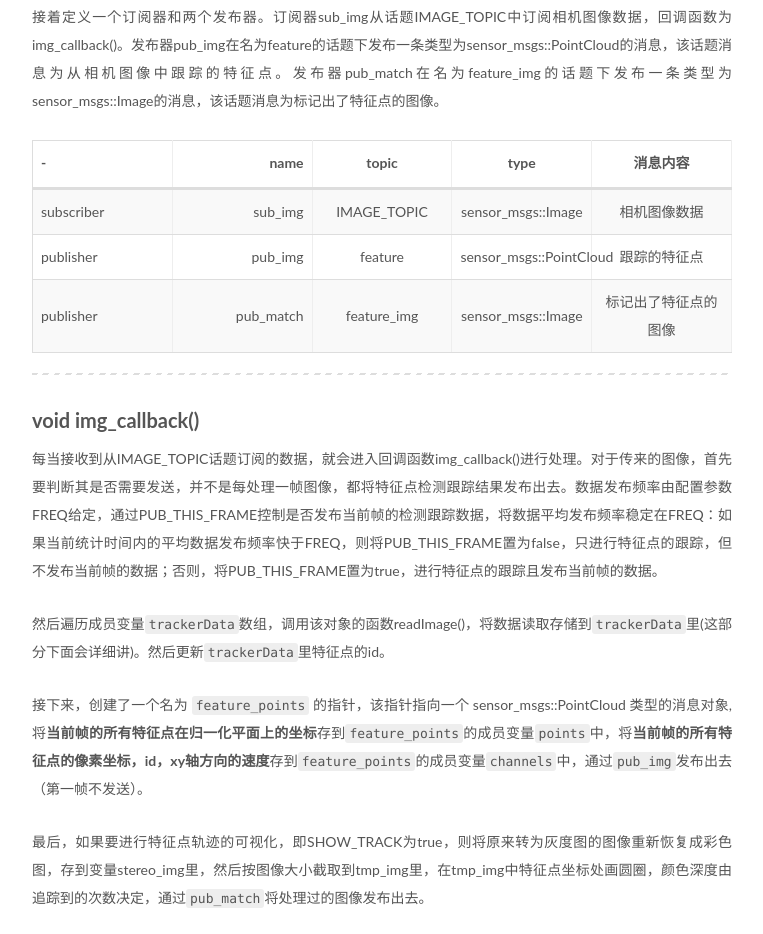
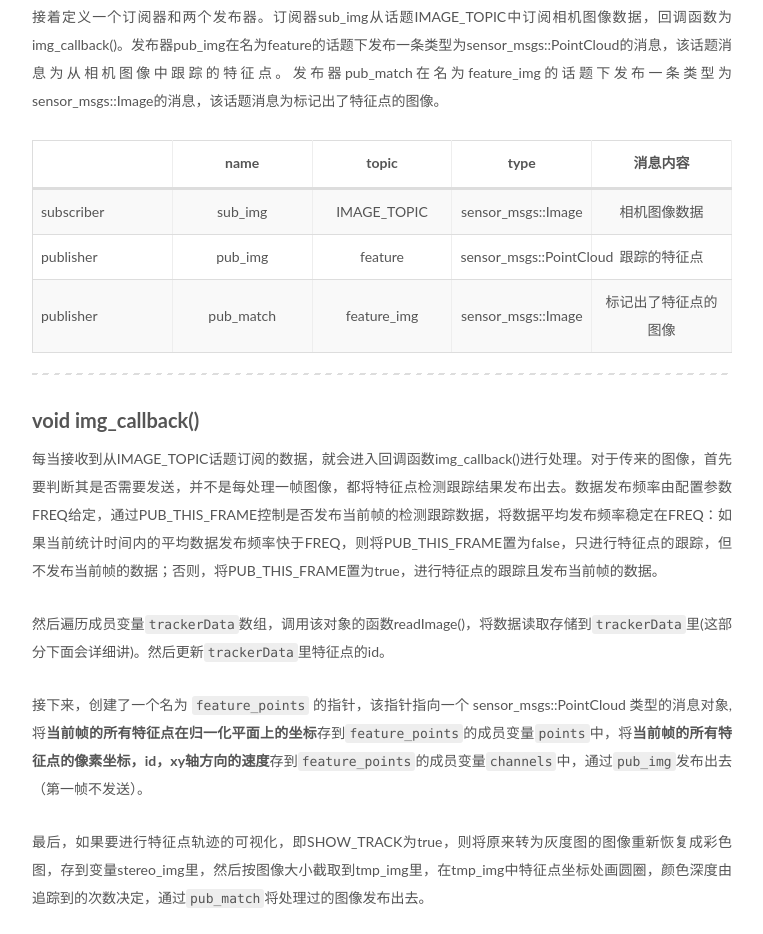
Before and after one commit to someone-ob/someone-ob.github.io, a plain HTML site: page 2023/09/04/VINSMONO-NOTE-1/index.html in a window 1280 px wide. Shown: the part 1207-2141 px from the top of the page, without its empty margins (98-861 px from the left). Drawn offline with nearby package versions, Linux system fonts and the light colour scheme; some packages are replaced by stand-ins of ours.

Commit message:
Site updated: 2023-09-11 10:51:38

```diff
--- a/2023/09/04/VINSMONO-NOTE-1/index.html
+++ b/2023/09/04/VINSMONO-NOTE-1/index.html
@@ -87,7 +87,7 @@
 <meta property="og:description" content="VINSMONO学习笔记(1) 这篇博客开始是对VINSMONO框架的源码学习，最近把深蓝学院的VIO课程看完了，希望通过阅读VINSMONO的源码来进行巩固和加深理解。这篇博客主要是对VINSMONO的整体框架的梳理和对前端节点代码的阅读。 参考博客：VINS-Mono详解（一），港科大VINS-MONO入门（一）：框架入门及源码解析，VINS_mono 代码详细理解（一）   系统架构 VI">
 <meta property="og:locale" content="en_US">
 <meta property="article:published_time" content="2023-09-04T05:04:24.000Z">
-<meta property="article:modified_time" content="2023-09-04T08:06:24.072Z">
+<meta property="article:modified_time" content="2023-09-04T08:07:25.254Z">
 <meta property="article:author" content="John Doe">
 <meta property="article:tag" content="VINSMONO NOTE">
 <meta name="twitter:card" content="summary">
@@ -327,8 +327,8 @@
 <table>
 <thead>
 <tr>
-<th>-</th>
-<th style="text-align:right">name</th>
+<th></th>
+<th style="text-align:center">name</th>
 <th style="text-align:center">topic</th>
 <th style="text-align:center">type</th>
 <th style="text-align:center">消息内容</th>
@@ -337,21 +337,21 @@
 <tbody>
 <tr>
 <td>subscriber</td>
-<td style="text-align:right">sub_img</td>
+<td style="text-align:center">sub_img</td>
 <td style="text-align:center">IMAGE_TOPIC</td>
 <td style="text-align:center">sensor_msgs::Image</td>
 <td style="text-align:center">相机图像数据</td>
 </tr>
 <tr>
 <td>publisher</td>
-<td style="text-align:right">pub_img</td>
+<td style="text-align:center">pub_img</td>
 <td style="text-align:center">feature</td>
 <td style="text-align:center">sensor_msgs::PointCloud</td>
 <td style="text-align:center">跟踪的特征点</td>
 </tr>
 <tr>
 <td>publisher</td>
-<td style="text-align:right">pub_match</td>
+<td style="text-align:center">pub_match</td>
 <td style="text-align:center">feature_img</td>
 <td style="text-align:center">sensor_msgs::Image</td>
 <td style="text-align:center">标记出了特征点的图像</td>
```
Also changed, not shown: index.html (+5 -5 lines).
